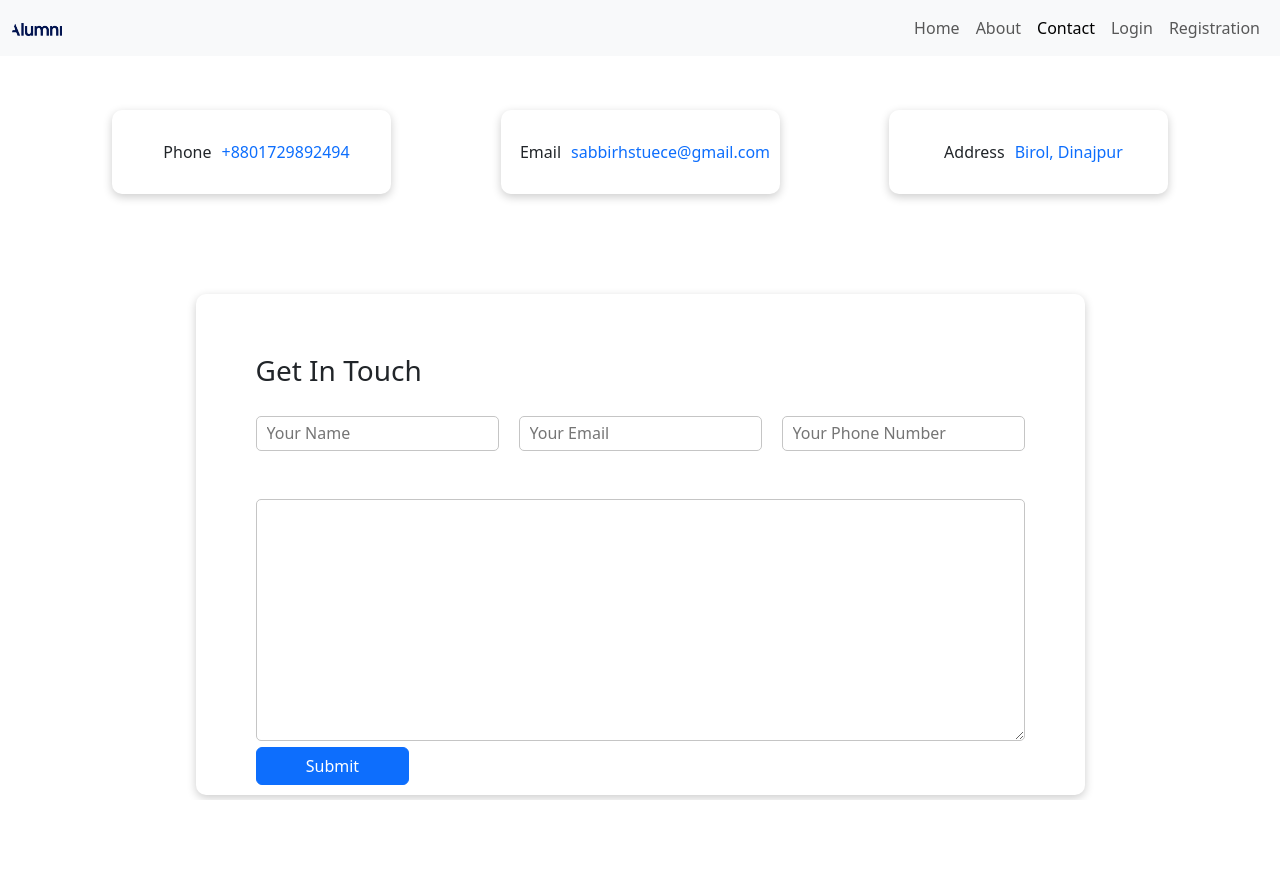
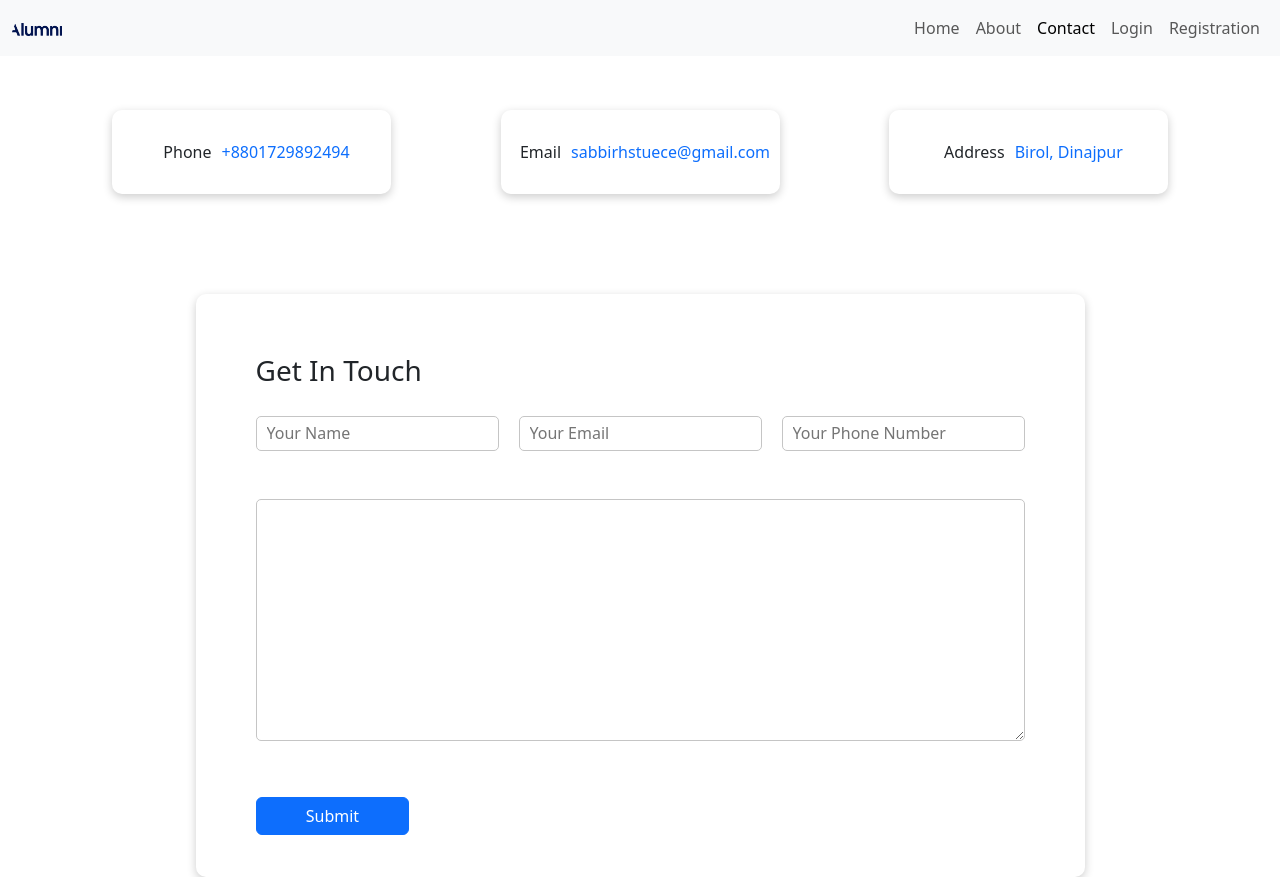
Before and after one commit to sabbir-62/MERN_Projects, a React (Vite) app in the folder Alumni/client/: page /contact in a window 1280 px wide. Before the commit the page ends 800 px from the top, so only its background shows below. Built offline with nearby package versions, Linux system fonts and the light colour scheme.

Commit message:
contact page created

```diff
--- a/Alumni/client/src/pages/contactPage/contactPage.css
+++ b/Alumni/client/src/pages/contactPage/contactPage.css
@@ -93,3 +93,7 @@ a{
         flex-wrap: wrap;
     }
 }
+
+.button{
+    margin: 2rem 0px;
+}
--- a/Alumni/client/src/pages/loginPage/login.css
+++ b/Alumni/client/src/pages/loginPage/login.css
@@ -29,7 +29,9 @@
 
 .button {
     display: flex;
-   justify-content: space-between;
+    justify-content: space-between;
+    margin-top: 50px;
+
 }
 
 .btn{
```
